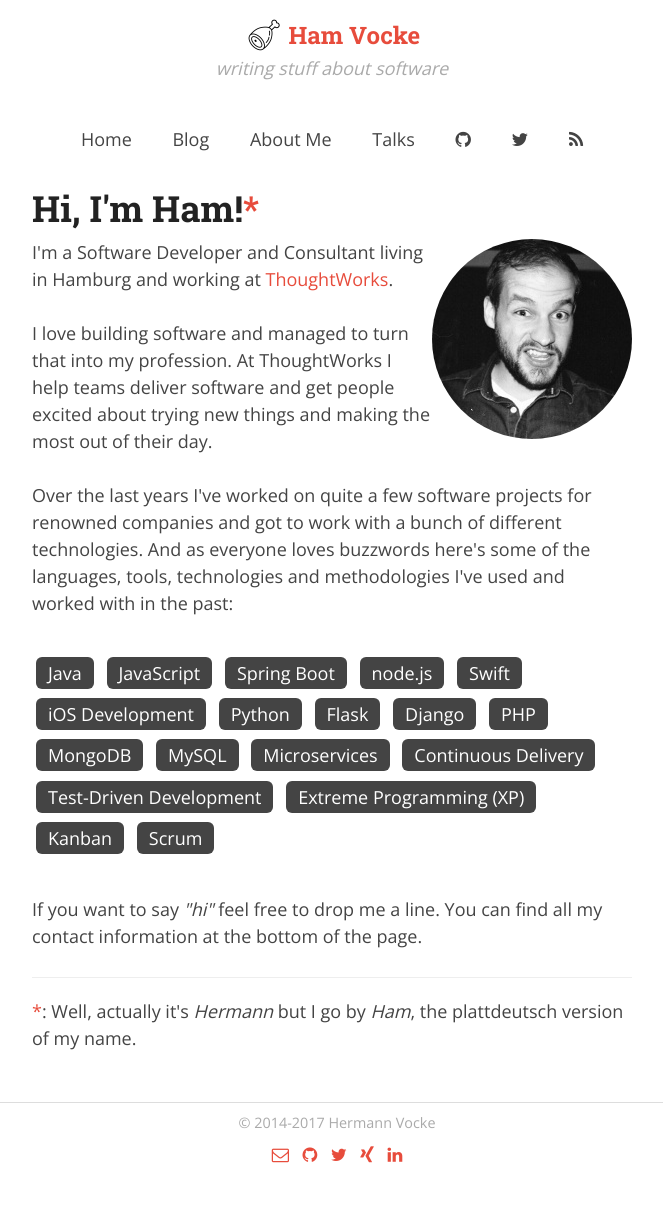
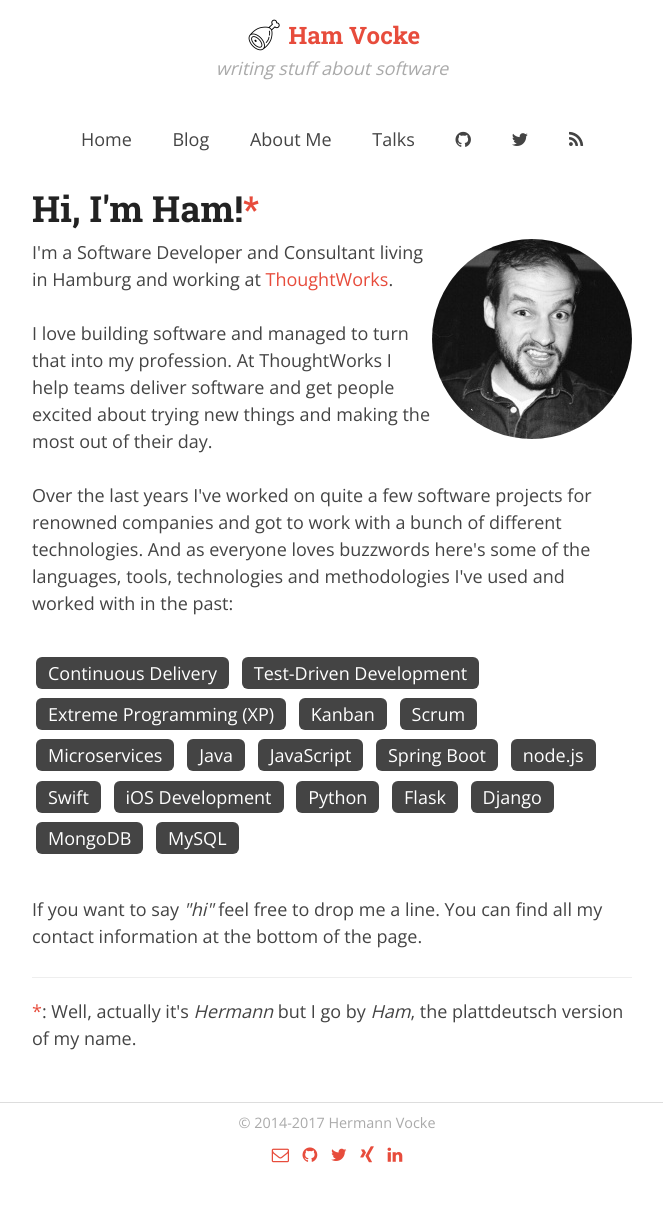
Before and after one commit to hamvocke/hamvocke.github.io, a Jekyll site: the page built from about/index.html, in a window 1280 px wide. Shown: the whole page, without its empty margins (308-971 px from the left). Built offline with Jekyll 4.4.1, drawn with Linux system fonts in a browser that asks for light colours; nearby versions of some CDN libraries; comment, search, counter and statistics services are not loaded.

Commit message:
update skills

```diff
--- a/about/index.html
+++ b/about/index.html
@@ -15,6 +15,12 @@ title: hamvocke.com | About
 	<p>Over the last years I've worked on quite a few software projects for renowned companies and got to work with a bunch of different technologies. And as everyone loves buzzwords here's some of the languages, tools, technologies and methodologies I've used and worked with in the past:</p>
 
 	<div class="skills">
+		<span class="tag">Continuous Delivery</span>
+		<span class="tag">Test-Driven Development</span>
+		<span class="tag">Extreme Programming (XP)</span>
+		<span class="tag">Kanban</span>
+		<span class="tag">Scrum</span>
+		<span class="tag">Microservices</span>
 		<span class="tag">Java</span>
 		<span class="tag">JavaScript</span>
 		<span class="tag">Spring Boot</span>
@@ -24,15 +30,8 @@ title: hamvocke.com | About
 		<span class="tag">Python</span>
 		<span class="tag">Flask</span>
 		<span class="tag">Django</span>
-		<span class="tag">PHP</span>
 		<span class="tag">MongoDB</span>
 		<span class="tag">MySQL</span>
-		<span class="tag">Microservices</span>
-		<span class="tag">Continuous Delivery</span>
-		<span class="tag">Test-Driven Development</span>
-		<span class="tag">Extreme Programming (XP)</span>
-		<span class="tag">Kanban</span>
-		<span class="tag">Scrum</span>
 	</div>
 
 	<p>If you want to say <i>"hi"</i> feel free to drop me a line. You can find all my contact information at the bottom of the page.</p>
```
